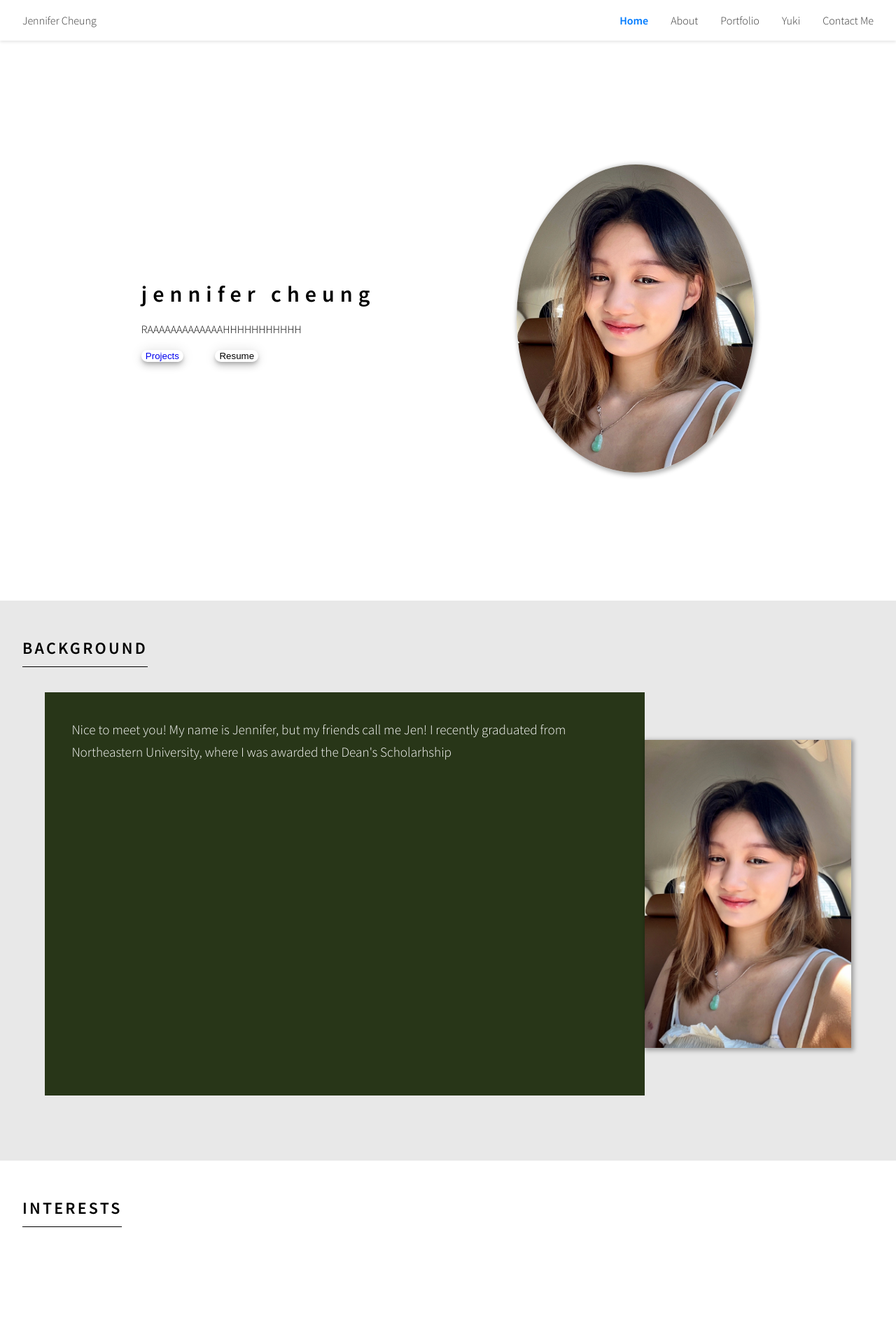
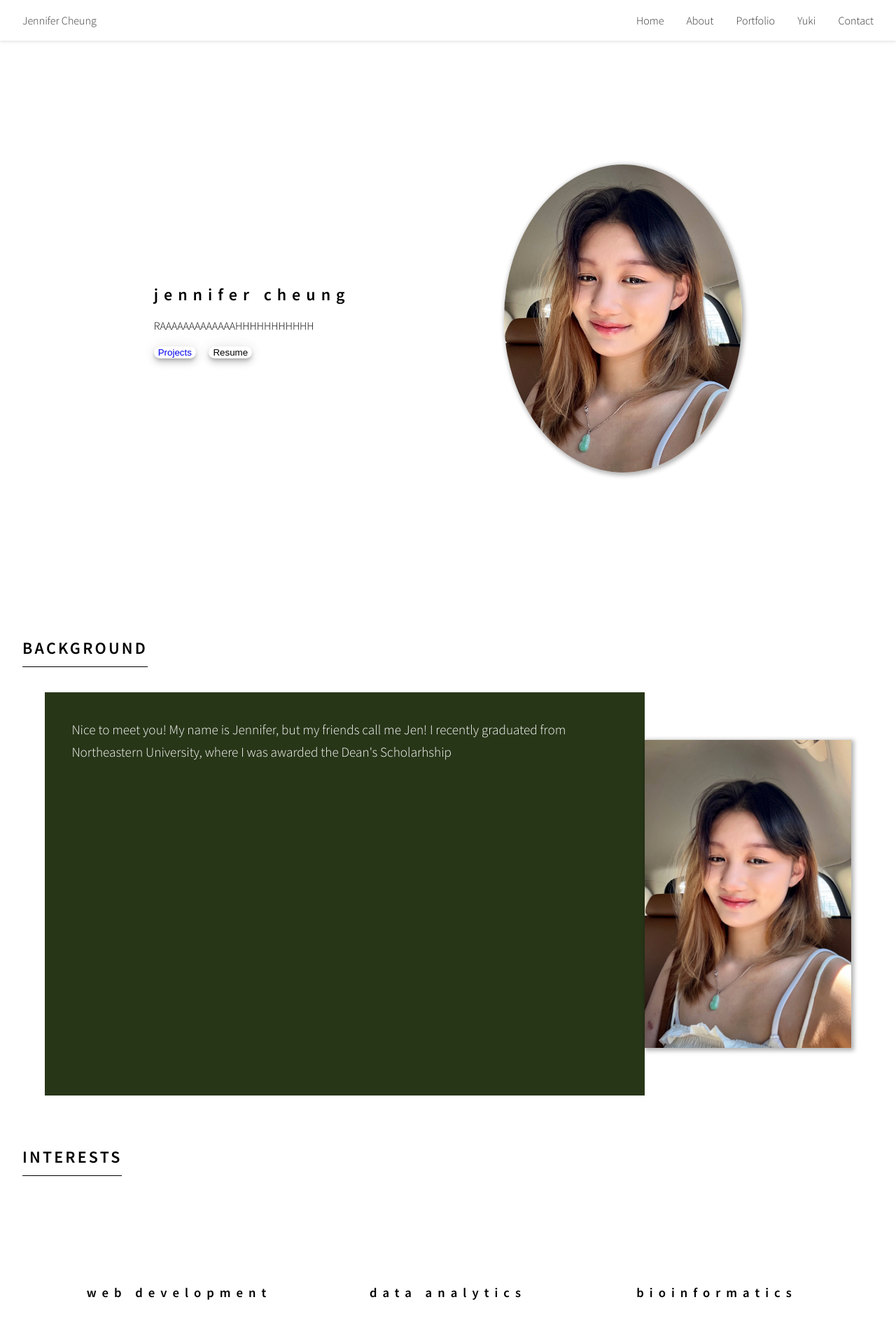
Before and after one commit to jeniichee/personal-website, a React (Create React App) app: page / in a window 1280 px wide. Shown: the top 1910 px of the page at 70% size. Built offline with nearby package versions, Linux system fonts and the light colour scheme; a web font is replaced by a local one.

Commit message:
fixed navigation links after changing website to one page

```diff
--- a/src/components/About/About.css
+++ b/src/components/About/About.css
@@ -1,10 +1,11 @@
 /* Background */
-.background {
+#background {
   width: auto;
   min-height: 100vh;
   background-color: #e8e8e8;
   display: flex;
   flex-direction: column;
+  margin: 0 auto;
 }
 
 .background-container {
--- a/src/components/About/About.js
+++ b/src/components/About/About.js
@@ -15,7 +15,7 @@
 function About() {
 
   return (
-    <div className="about">
+    <section id="about">
       <section className="background">
         <h2 className="major">Background</h2>
         <div className="background-container">
@@ -63,7 +63,7 @@
           Hobbies
         </h2>
       </section>
-    </div>
+    </section>
   );
 }
 
--- a/src/components/Home/Home.css
+++ b/src/components/Home/Home.css
@@ -1,4 +1,4 @@
-.home {
+#home {
   width: auto;
   min-height: 100vh;
   display: flex;
--- a/src/components/Home/Home.js
+++ b/src/components/Home/Home.js
@@ -4,7 +4,7 @@
 
 function Home() {
     return (
-        <div className="home">
+        <section id="home">
             <div className="home-content">
                 <h1>Jennifer Cheung</h1>
                 <p>RAAAAAAAAAAAAAHHHHHHHHHHH</p>
@@ -16,7 +16,7 @@
             <div className="home-picture">
                 <img className='profile-img' src={require("../../assets/Jennifer Cheung.jpg")} alt={"Jennifer Cheung"} />
             </div>
-        </div>
+        </section>
     );
 };
 
--- a/src/components/Navbar/Navbar.js
+++ b/src/components/Navbar/Navbar.js
@@ -8,47 +8,24 @@
       <nav>
         <ul>
           <li className="name">
-            <Link to="/">Jennifer Cheung</Link>
+            <a href="#home">Jennifer Cheung</a>
           </li>
           <li>
-            <NavLink
-              to="/"
-              className={({ isActive }) => isActive ? "active" : ""}
-            >
-              Home
-            </NavLink>
+            <a href="#home">Home</a>
           </li>
           <li>
-            <NavLink
-              to="/about"
-              className={({ isActive }) => isActive ? "active" : ""}
-            >
-              About
-            </NavLink>
+
+            <a href="#about">About</a>
           </li>
           <li>
-            <NavLink
-              to="/portfolio"
-              className={({ isActive }) => isActive ? "active" : ""}
-            >
-              Portfolio
-            </NavLink>
+
+            <a href="#portfolio">Portfolio</a>
           </li>
           <li>
-            <NavLink
-              to="/yuki"
-              className={({ isActive }) => isActive ? "active" : ""}
-            >
-              Yuki
-            </NavLink>
+            <a href="#yuki">Yuki</a>
           </li>
           <li>
-            <NavLink
-              to="/contact"
-              className={({ isActive }) => isActive ? "active" : ""}
-            >
-              Contact Me
-            </NavLink>
+            <a href="#contact">Contact</a>
           </li>
         </ul>
       </nav>
--- a/src/components/Portfolio/Portfolio.css
+++ b/src/components/Portfolio/Portfolio.css
@@ -1,4 +1,4 @@
-.portfolio {
+#portfolio {
   width: 100%;
   background-color: #e8e8e8;
 }
--- a/src/components/Portfolio/Portfolio.js
+++ b/src/components/Portfolio/Portfolio.js
@@ -5,7 +5,7 @@
 function Portfolio() {
 
   return (
-    <section className="portfolio">
+    <section id="portfolio">
       <h2 className="major">Portfolio</h2>
       <div className="projects">
         <div className="card" >
```
